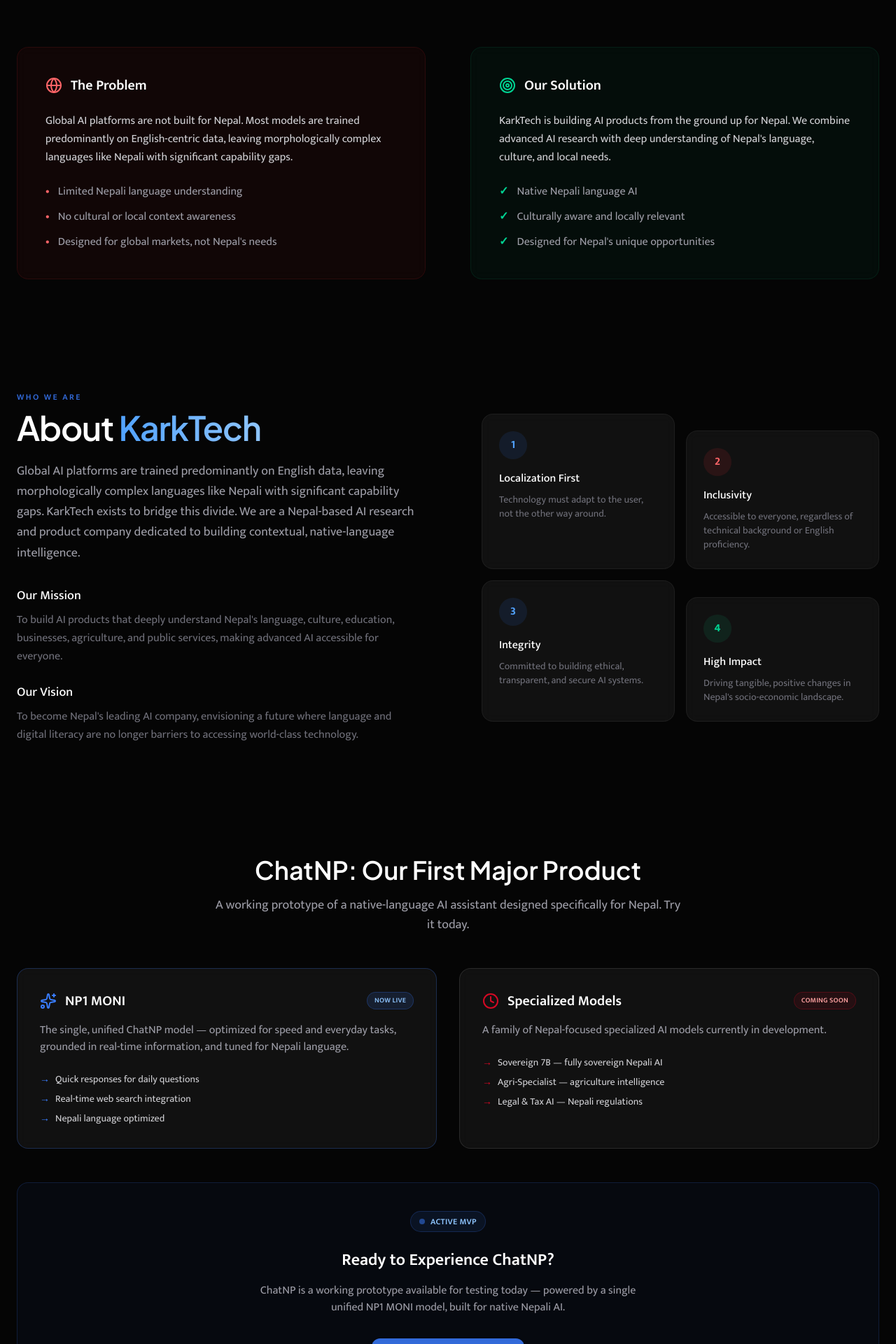
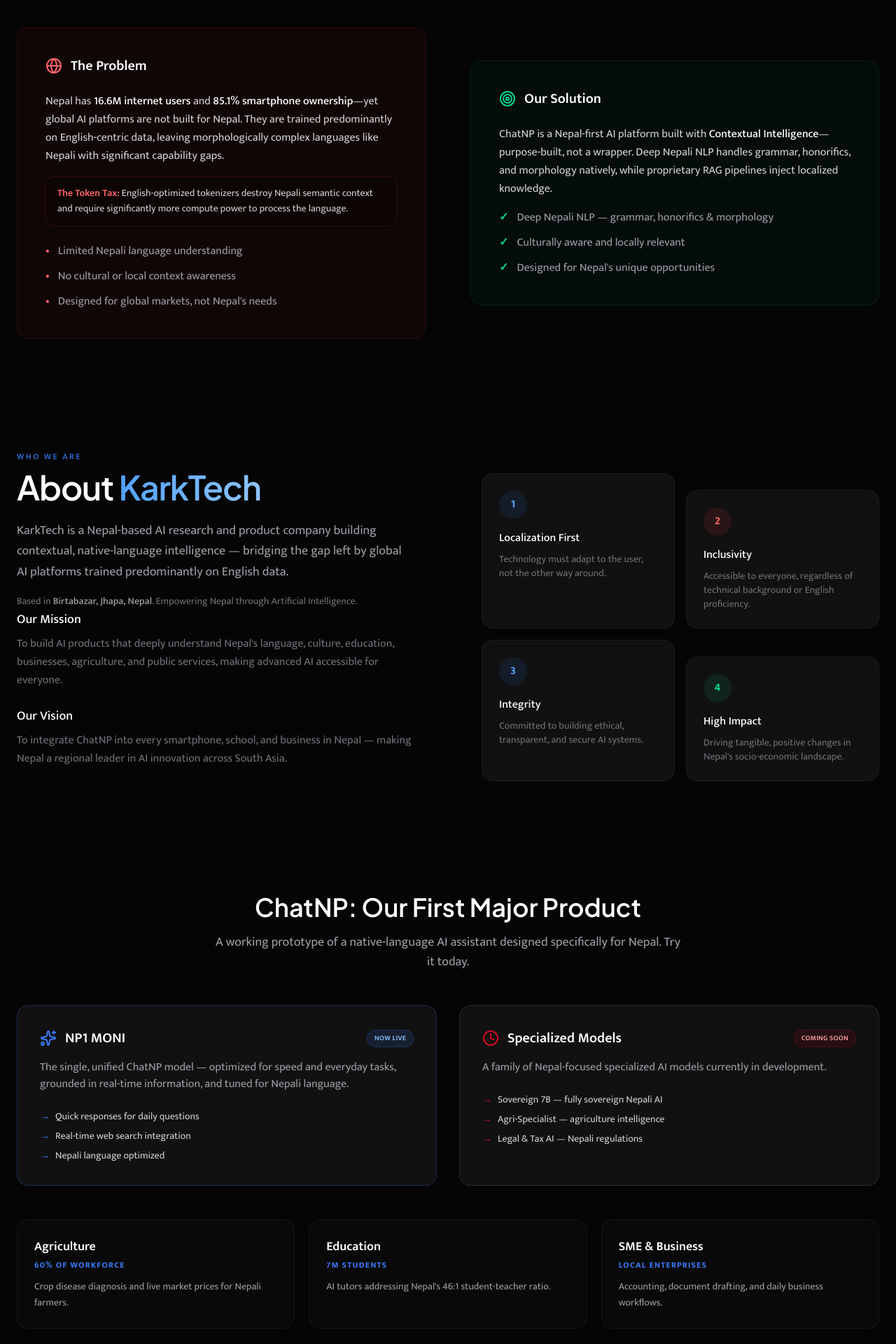
Before and after one commit to ganeshinunited-dot/Chatnepal, a Next.js app: page / in a window 1280 px wide. Shown: the part 860-2780 px from the top of the page at 70% size. Built offline with nearby package versions, Linux system fonts and the light colour scheme.

Commit message:
Sync site with investor deck: hero tagline, Token Tax, verticals, quarterly roadmap, use-of-funds bars, TAM/SAM/SOM, founder execution proof

```diff
--- a/components/About.tsx
+++ b/components/About.tsx
@@ -16,8 +16,11 @@ export function About() {
           <h2 className="font-heading text-4xl md:text-5xl tracking-tight text-white mb-6">
             About <span className="bg-gradient-to-r from-blue-400 to-blue-300 bg-clip-text text-transparent">KarkTech</span>
           </h2>
-          <p className="text-zinc-400 text-lg leading-relaxed mb-8">
-            Global AI platforms are trained predominantly on English data, leaving morphologically complex languages like Nepali with significant capability gaps. KarkTech exists to bridge this divide. We are a Nepal-based AI research and product company dedicated to building contextual, native-language intelligence.
+          <p className="text-zinc-400 text-lg leading-relaxed mb-4">
+            KarkTech is a Nepal-based AI research and product company building contextual, native-language intelligence — bridging the gap left by global AI platforms trained predominantly on English data.
+          </p>
+          <p className="text-sm text-zinc-500 leading-relaxed">
+            Based in <span className="text-zinc-400 font-medium">Birtabazar, Jhapa, Nepal</span>. Empowering Nepal through Artificial Intelligence.
           </p>
           <div className="space-y-6">
             <div>
@@ -29,7 +32,7 @@ export function About() {
             <div>
               <h3 className="text-white font-medium text-lg mb-2">Our Vision</h3>
               <p className="text-zinc-500 leading-relaxed">
-                To become Nepal's leading AI company, envisioning a future where language and digital literacy are no longer barriers to accessing world-class technology.
+                To integrate ChatNP into every smartphone, school, and business in Nepal — making Nepal a regional leader in AI innovation across South Asia.
               </p>
             </div>
           </div>
--- a/components/ChatNPProduct.tsx
+++ b/components/ChatNPProduct.tsx
@@ -5,7 +5,7 @@ import { Sparkles, MessageSquare, ArrowRight, Clock } from "lucide-react";
 
 export function ChatNPProduct() {
   return (
-    <section className="mx-auto w-full max-w-7xl scroll-mt-32 px-4 sm:px-6">
+    <section id="chatnp" className="mx-auto w-full max-w-7xl scroll-mt-32 px-4 sm:px-6">
       <motion.div
         initial={{ opacity: 0, y: 20 }}
         whileInView={{ opacity: 1, y: 0 }}
@@ -79,6 +79,28 @@ export function ChatNPProduct() {
         </motion.div>
       </div>
 
+      {/* Three High-Impact Verticals (deck) */}
+      <div className="grid md:grid-cols-3 gap-5 mb-12">
+        {[
+          { title: "Agriculture", stat: "60% of workforce", desc: "Crop disease diagnosis and live market prices for Nepali farmers." },
+          { title: "Education", stat: "7M students", desc: "AI tutors addressing Nepal's 46:1 student-teacher ratio." },
+          { title: "SME & Business", stat: "Local enterprises", desc: "Accounting, document drafting, and daily business workflows." },
+        ].map((v, i) => (
+          <motion.div
+            key={v.title}
+            initial={{ opacity: 0, y: 20 }}
+            whileInView={{ opacity: 1, y: 0 }}
+            viewport={{ once: true }}
+            transition={{ duration: 0.5, delay: 0.05 * i }}
+            className="rounded-2xl border border-white/5 bg-white/[0.02] p-6 transition-all duration-300 hover:border-brand-blue/25 hover:bg-brand-blue/5 hover:-translate-y-1"
+          >
+            <p className="text-lg font-semibold text-white mb-1">{v.title}</p>
+            <p className="text-xs font-bold uppercase tracking-widest text-brand-blue-bright mb-3">{v.stat}</p>
+            <p className="text-sm text-zinc-400 leading-relaxed">{v.desc}</p>
+          </motion.div>
+        ))}
+      </div>
+
       {/* Current Status & CTA */}
       <motion.div
         initial={{ opacity: 0, y: 20 }}
--- a/components/Founder.tsx
+++ b/components/Founder.tsx
@@ -97,9 +97,12 @@ export function Founder() {
 
             <div className="pt-6 border-t border-white/5">
               <p className="text-zinc-400 leading-relaxed">
-                Ganesh is leading KarkTech's mission to create AI products specifically designed for Nepal's unique language, culture, and local needs. With a focus on bridging the digital divide, he's building the infrastructure for Nepal's sovereign AI future.
+                Ganesh is leading KarkTech's mission to create AI products specifically designed for Nepal's unique language, culture, and local needs. He single-handedly built the complete ChatNP prototype and is now assembling a five-member core team — product, backend, AI/ML, frontend, and marketing.
               </p>
             </div>
+            <p className="text-xs font-semibold uppercase tracking-widest text-blue-400">
+              1 year of independent execution — product strategy, development, design
+            </p>
           </div>
         </div>
       </motion.div>
--- a/components/Hero.tsx
+++ b/components/Hero.tsx
@@ -44,7 +44,7 @@ export function Hero() {
         transition={{ duration: 0.5, delay: 0.1 }}
         className="max-w-4xl font-heading text-4xl font-medium leading-[1.08] tracking-tight text-white text-balance sm:text-5xl md:text-6xl lg:text-7xl"
       >
-        Building Nepal's <span className="bg-gradient-to-r from-blue-400 via-blue-300 to-blue-500 bg-clip-text text-transparent">Sovereign AI</span> Future
+        ChatNP: Nepal's <span className="bg-gradient-to-r from-blue-400 via-blue-300 to-blue-500 bg-clip-text text-transparent">Contextual AI</span> Platform
       </motion.h1>
 
       <motion.p
@@ -53,7 +53,7 @@ export function Hero() {
         transition={{ duration: 0.5, delay: 0.2 }}
         className="mt-6 max-w-2xl text-base text-zinc-400 text-balance sm:mt-8 sm:text-lg md:text-lg"
       >
-        KarkTech is an AI research and product startup dedicated to building native intelligence for Nepal. We're bridging the cultural and linguistic gap left by global AI platforms, starting with ChatNP—our native-language AI assistant.
+        ChatNP is the Nepal-first AI platform — purpose-built contextual intelligence for Nepal's language, culture, and local context. Empowering Nepal through Artificial Intelligence.
       </motion.p>
 
       <motion.div
--- a/components/ProblemSolution.tsx
+++ b/components/ProblemSolution.tsx
@@ -18,9 +18,14 @@ export function ProblemSolution() {
             <Globe className="w-6 h-6 text-red-400" />
             <h3 className="text-xl font-semibold text-white">The Problem</h3>
           </div>
-          <p className="text-zinc-300 leading-relaxed mb-6">
-            Global AI platforms are not built for Nepal. Most models are trained predominantly on English-centric data, leaving morphologically complex languages like Nepali with significant capability gaps.
+          <p className="text-zinc-300 leading-relaxed mb-4">
+            Nepal has <span className="text-white font-medium">16.6M internet users</span> and <span className="text-white font-medium">85.1% smartphone ownership</span>—yet global AI platforms are not built for Nepal. They are trained predominantly on English-centric data, leaving morphologically complex languages like Nepali with significant capability gaps.
           </p>
+          <div className="rounded-xl border border-red-500/15 bg-black/20 px-4 py-3 mb-6">
+            <p className="text-sm text-zinc-300 leading-relaxed">
+              <span className="text-red-400 font-semibold">The Token Tax:</span> English-optimized tokenizers destroy Nepali semantic context and require significantly more compute power to process the language.
+            </p>
+          </div>
           <ul className="space-y-3">
             <li className="flex gap-3">
               <span className="text-red-400 font-bold">•</span>
@@ -49,13 +54,13 @@ export function ProblemSolution() {
             <Target className="w-6 h-6 text-emerald-400" />
             <h3 className="text-xl font-semibold text-white">Our Solution</h3>
           </div>
-          <p className="text-zinc-300 leading-relaxed mb-6">
-            KarkTech is building AI products from the ground up for Nepal. We combine advanced AI research with deep understanding of Nepal's language, culture, and local needs.
+          <p className="text-zinc-300 leading-relaxed mb-4">
+            ChatNP is a Nepal-first AI platform built with <span className="text-white font-medium">Contextual Intelligence</span>—purpose-built, not a wrapper. Deep Nepali NLP handles grammar, honorifics, and morphology natively, while proprietary RAG pipelines inject localized knowledge.
           </p>
           <ul className="space-y-3">
             <li className="flex gap-3">
               <span className="text-emerald-400 font-bold">✓</span>
-              <span className="text-zinc-400">Native Nepali language AI</span>
+              <span className="text-zinc-400">Deep Nepali NLP — grammar, honorifics &amp; morphology</span>
             </li>
             <li className="flex gap-3">
               <span className="text-emerald-400 font-bold">✓</span>
```
Also changed, not shown: components/Investors.tsx (+41 -17 lines), components/Roadmap.tsx (+5 -5 lines).
